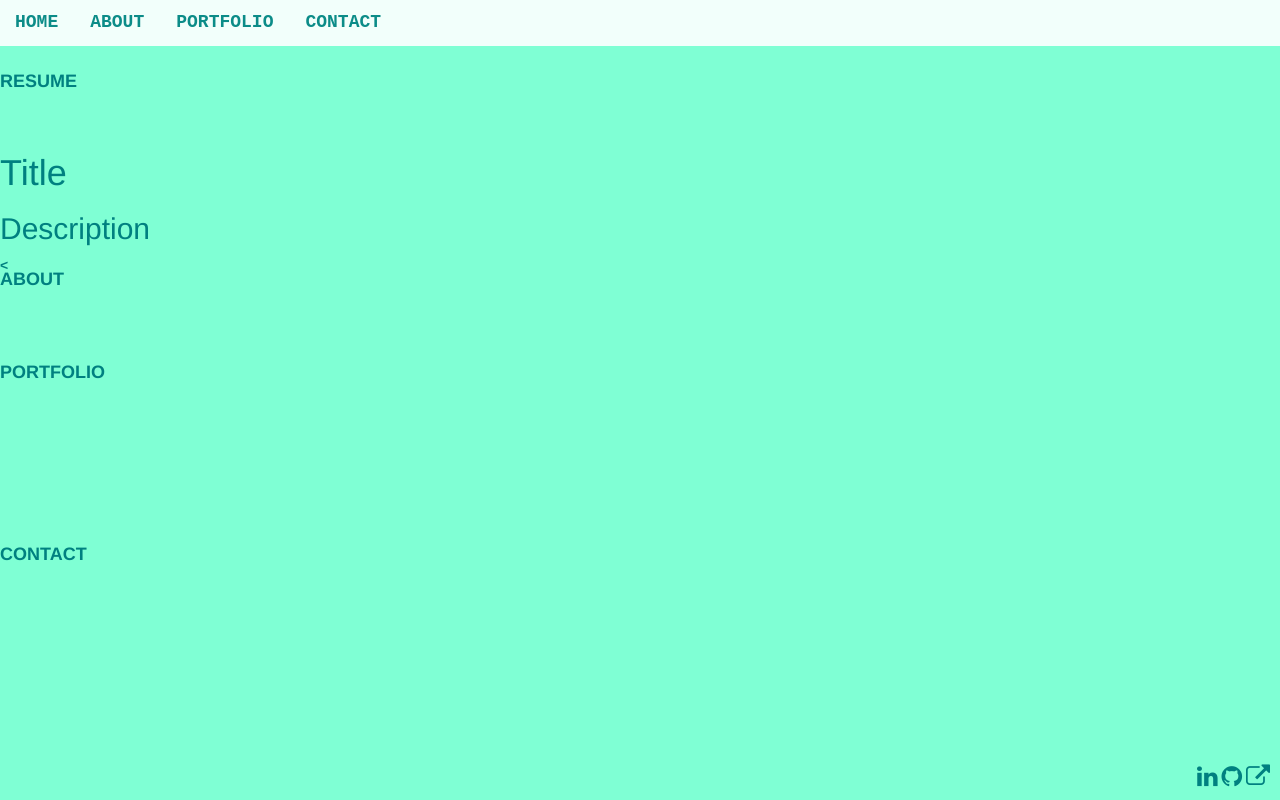
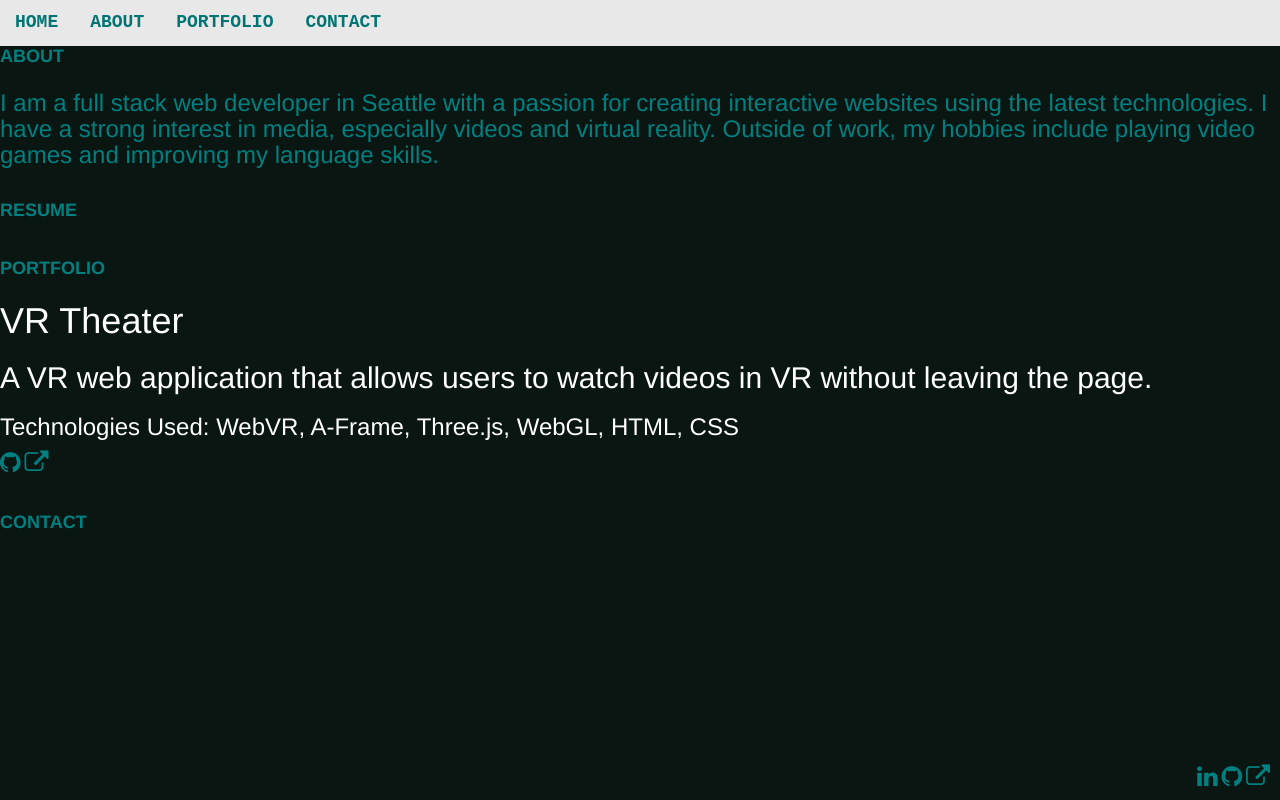
Before and after one commit to eun-n/personalsite, a website: page index.html in a window 1280 px wide. Drawn offline with nearby package versions, Linux system fonts and the light colour scheme.

Commit message:
styling color

```diff
--- a/index.html
+++ b/index.html
@@ -20,14 +20,17 @@
     </ul>
     <div class="about">
       <h1><a class="anchor" name="about">ABOUT</a></h1>
+      <h3>I am a full stack web developer in Seattle with a passion for creating interactive websites using the latest technologies. I have a strong interest in media, especially videos and virtual reality. Outside of work, my hobbies include playing video games and improving my language skills.</h3>
       <h2><a href="https://resume.creddle.io/resume/c3fq94agalt">RESUME</a></h2>
     </div>
     <div class="portfolio">
       <h1><a class="anchor" name="portfolio">PORTFOLIO</a></h1>
       <div class="project">
-        <h1 class="title">Title</h1>
-        <h2 class="description">Description</h2>
-        <
+        <h1 class="title">VR Theater</h1>
+        <h2 class="description">A VR web application that allows users to watch videos in VR without leaving the page.</h2>
+        <h3>Technologies Used: WebVR, A-Frame, Three.js, WebGL, HTML, CSS</h3>
+        <a class="fa fa-github" style="font-size:24px" href="https://github.com/eun-n"></a>
+        <a class="fa fa-external-link" style="font-size:24px" href="test.com"></a>
       </div>
     </div>
     <div class="contact">
--- a/static/style.css
+++ b/static/style.css
@@ -33,7 +33,7 @@ body {
     background-repeat: no-repeat;
     background-attachment: fixed;
     background-size: cover;
-	 background-color: aquamarine;
+	 background-color: #0A1612;
 	 color:teal;
 	 font-weight: bold;
 }
@@ -123,8 +123,10 @@ position:fixed;
 	text-align: left;
 }
 
-a.anchor {
-    display: block;
-    position: relative;
-    top: 250px;
+.portfolio {
+	color: white;
 }
+
+.about {
+	padding-top: 10px;
+}
```
